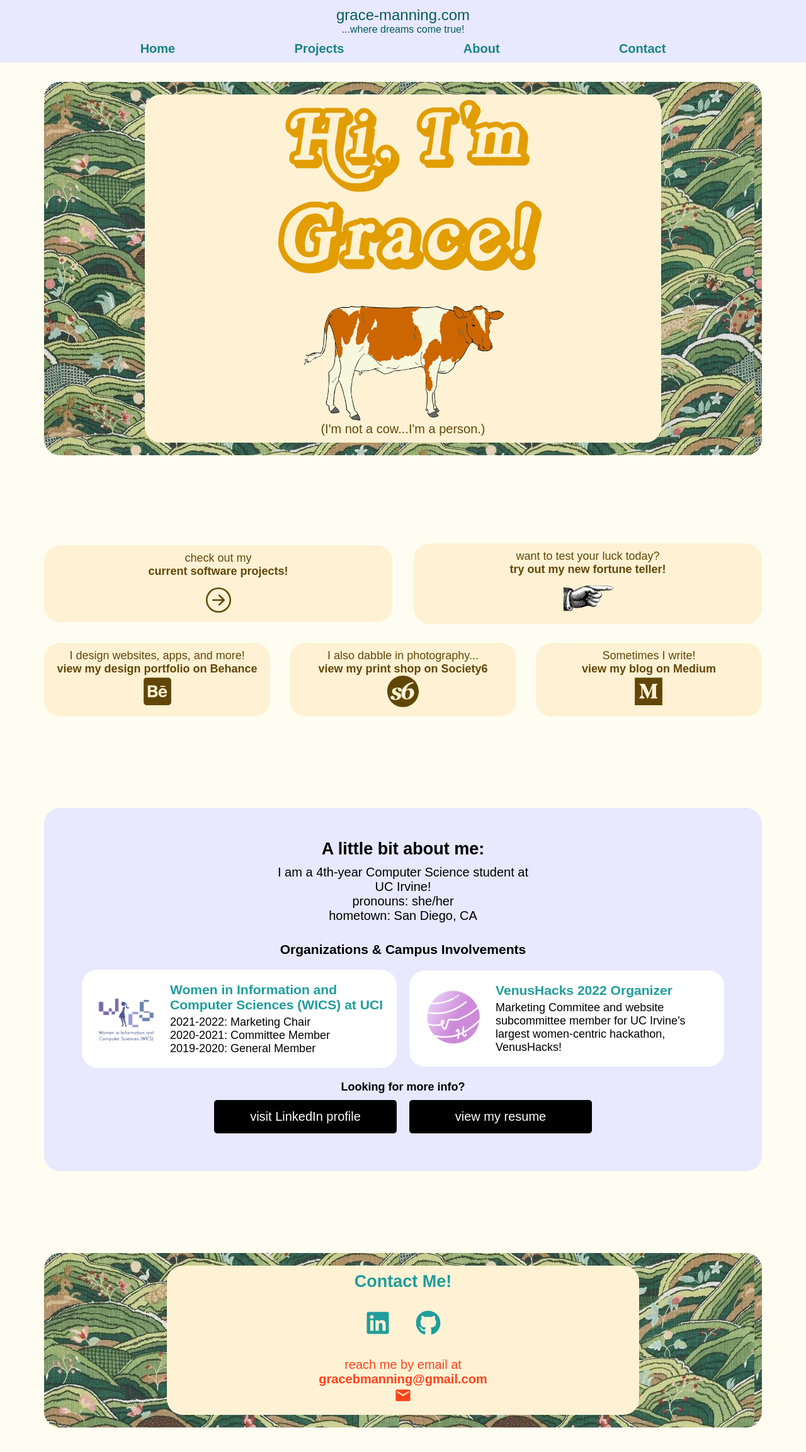
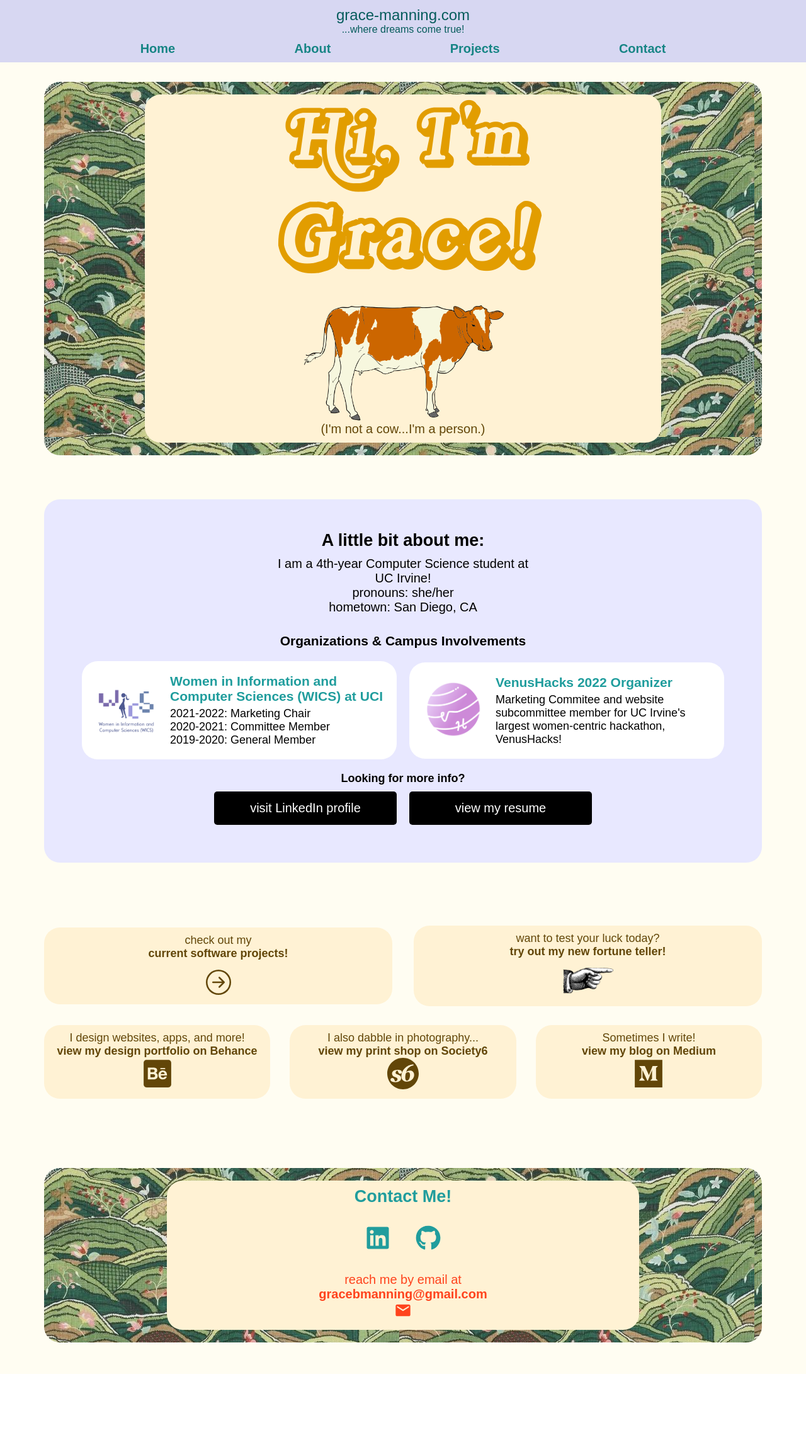
Before and after one commit to gracebmanning/grace-manning-v1, a React (Create React App) app: page / in a window 1280 px wide. Shown: the top 2306 px of the page at 63% size. After the commit the page ends 2182 px from the top, so only its background shows below. Built offline with nearby package versions, Linux system fonts and the light colour scheme; a web font is replaced by a local one.

Commit message:
navbar, spacing

```diff
--- a/src/App.jsx
+++ b/src/App.jsx
@@ -10,8 +10,8 @@ const App = () => {
     <div class="container">
       <Navbar/>
       <Main/>
+      <About/>
       <Projects/>
-      <About/>
       <Contact/>
     </div>
   );
--- a/src/components/About/about.css
+++ b/src/components/About/about.css
@@ -15,7 +15,7 @@
     text-align: center;
 
     padding: 50px 50px 50px 50px;
-    margin: 135px 70px 0px 70px;
+    margin: 70px 70px 0px 70px;
 
     background-color: #E8E8FF;
     border-radius: 25px;
--- a/src/components/Contact/contact.css
+++ b/src/components/Contact/contact.css
@@ -2,7 +2,7 @@
 .contactContainerBackground{
     background-image: url("../../images/rollinghills.jpg");
     padding: 20px;
-    margin: 130px 70px 50px 70px;
+    margin: 100px 70px 50px 70px;
     border-radius: 25px;
 }
 
--- a/src/components/Navbar/navbar.css
+++ b/src/components/Navbar/navbar.css
@@ -11,7 +11,8 @@
     padding-bottom: 10px;
     margin-bottom: 10px;
 
-    background-color: #E8E8FF;
+    /*background-color: #E8E8FF;*/
+    background-color: rgba(211, 211, 242, 0.9);
     font-family: 'Asul', sans-serif;
 
     position: fixed;
--- a/src/components/Navbar/navbar.jsx
+++ b/src/components/Navbar/navbar.jsx
@@ -7,8 +7,8 @@ const Navbar = () => {
             <p class="tagline">...where dreams come true!</p>
             <div class="navItems">
                 <a class="navItem" href="#main">Home</a>
+                <a class="navItem" href="#about">About</a>
                 <a class="navItem" href="#projects">Projects</a>
-                <a class="navItem" href="#about">About</a>
                 <a class="navItem" href="#contact">Contact</a>
             </div>
         </div>
--- a/src/components/Projects/projects.css
+++ b/src/components/Projects/projects.css
@@ -1,6 +1,6 @@
 /* padding: top right bottom left */
 .projectsBackground{
-    padding: 120px 0px 0px 0px;
+    padding: 80px 0px 0px 0px;
 }
 
 .projectsContainer{
```
